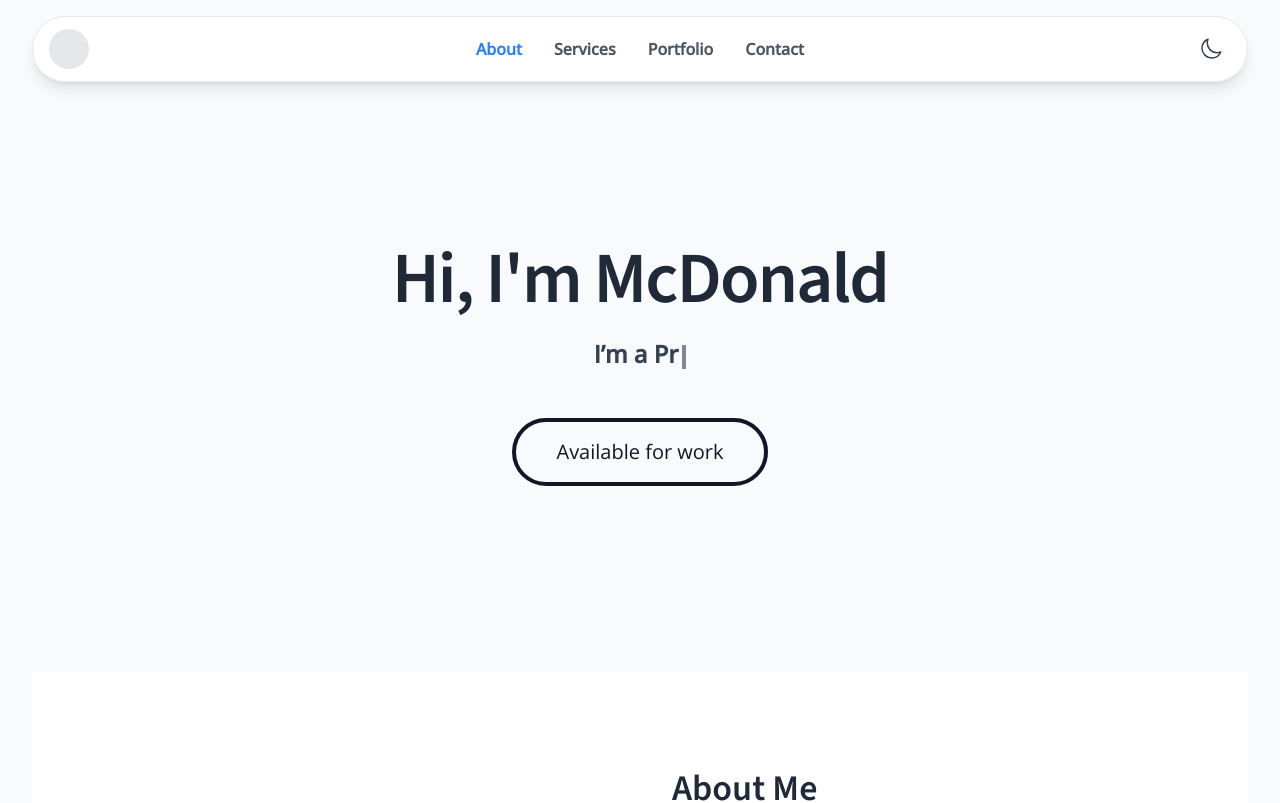
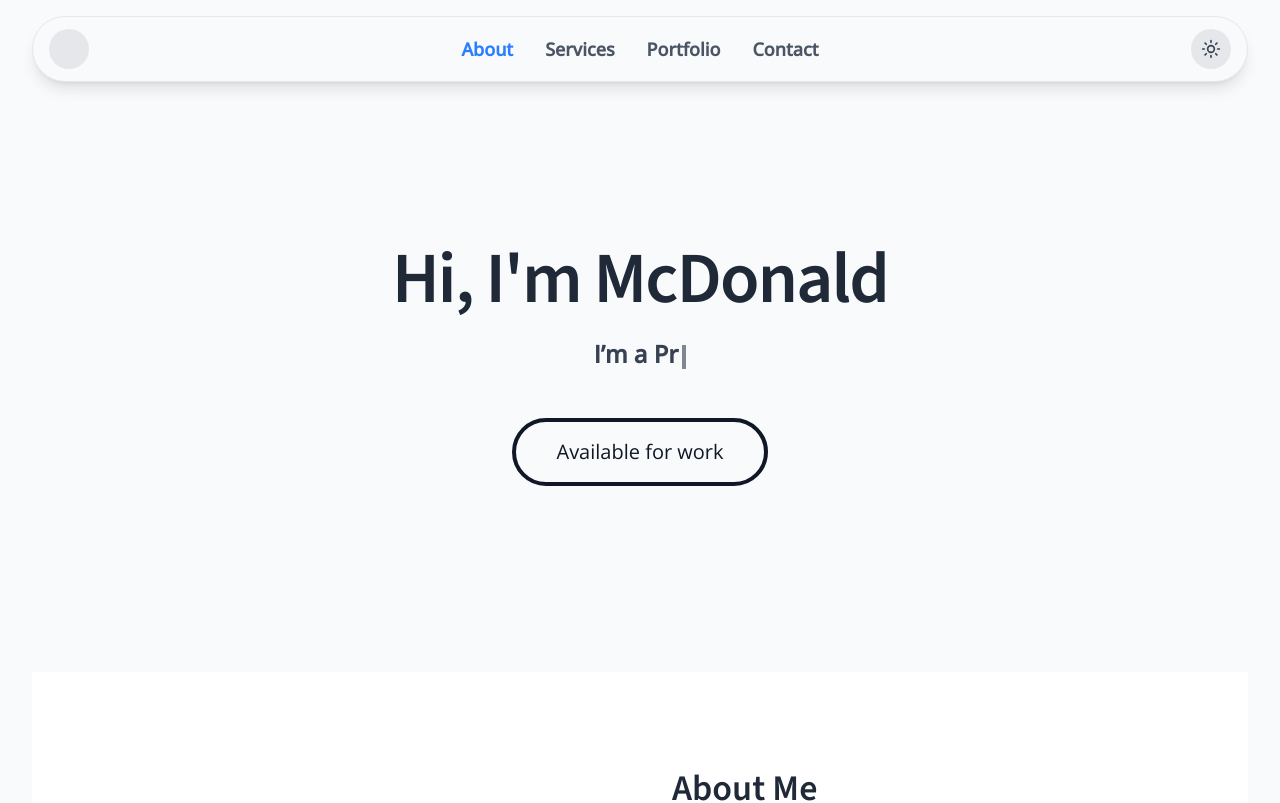
Before and after one commit to McDonald-ops/Portfolio, a React (Vite) app in the folder my-portfolio/: page / in a window 1280 px wide. Shown: the top 803 px of the page. Built offline with nearby package versions, Linux system fonts and the light colour scheme.

Commit message:
Enhance the header UI and overall app layout

```diff
--- a/my-portfolio/src/components/Navbar.jsx
+++ b/my-portfolio/src/components/Navbar.jsx
@@ -1,5 +1,5 @@
 import { useState, useEffect } from 'react'
-import { MoonIcon } from '@heroicons/react/24/outline'
+import { Sun } from 'lucide-react'
 
 const links = [
   { href: '#about', label: 'About' },
@@ -46,7 +46,7 @@ export default function Navbar() {
   return (
     <header className="pointer-events-none fixed inset-x-0 top-0 z-50">
       <div className="mx-auto max-w-7xl container-x">
-        <div className="pointer-events-auto mt-4 rounded-full border border-gray-200 bg-white/90 shadow-lg backdrop-blur">
+        <div className="pointer-events-auto mt-4 rounded-full border border-gray-200 bg-[#F9FAFB] shadow-lg backdrop-blur">
           <nav className="flex items-center justify-between px-4 py-3" aria-label="Global">
             <a href="#home" className="flex items-center gap-3">
               <span className="inline-block h-10 w-10 rounded-full bg-gray-200" />
@@ -63,27 +63,27 @@ export default function Navbar() {
             <a
               key={l.href}
               href={l.href}
-              className={`text-base font-semibold hover:text-gray-900 transition-colors duration-300 ${active === l.href ? 'text-blue-500' : 'text-gray-600'}`}
+              className={`text-lg font-semibold hover:text-gray-900 transition-colors duration-300 ${active === l.href ? 'text-blue-500' : 'text-gray-600'}`}
             >
               {l.label}
             </a>
           ))}
         </div>
         <div className="hidden sm:block">
-          <button className="rounded-full p-2 hover:bg-gray-100" aria-label="Toggle theme">
-            <MoonIcon className="h-6 w-6 text-gray-700" />
+          <button className="bg-gray-200 rounded-full w-10 h-10 flex items-center justify-center hover:bg-gray-300 transition" aria-label="Toggle theme">
+            <Sun className="h-5 w-5 text-gray-700" />
           </button>
         </div>
           </nav>
           {open && (
-            <div className="sm:hidden border-t border-gray-200 bg-white/95">
+            <div className="sm:hidden border-t border-gray-200 bg-[#F9FAFB]/95">
               <div className="px-4 py-3">
                 <div className="grid gap-2">
                   {links.map((l) => (
                     <a
                       key={l.href}
                       href={l.href}
-                      className={`block rounded-md px-2 py-2 text-base font-semibold hover:bg-gray-100 ${active === l.href ? 'text-blue-500' : 'text-gray-600'}`}
+                      className={`block rounded-md px-2 py-2 text-lg font-semibold hover:bg-gray-100 ${active === l.href ? 'text-blue-500' : 'text-gray-600'}`}
                     >
                       {l.label}
                     </a>
--- a/my-portfolio/src/sections/Contact.jsx
+++ b/my-portfolio/src/sections/Contact.jsx
@@ -17,7 +17,7 @@ export default function Contact() {
       className="mx-auto max-w-4xl"
     >
       {/* Title */}
-      <h2 className="text-4xl font-bold text-center mb-6">Get in Touch</h2>
+      <h2 className="text-4xl font-extrabold text-center mb-6">Get in Touch</h2>
       {/* Subtitle */}
       <p className="text-lg text-gray-600 font-medium text-center mb-8 ">
         Whether it’s starting fresh, improving what’s already there, or coding side by side, I’d love to hear from you.
```
